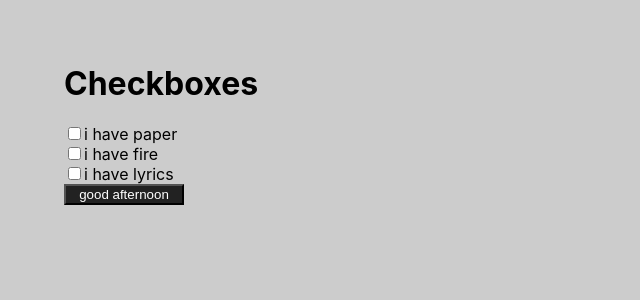
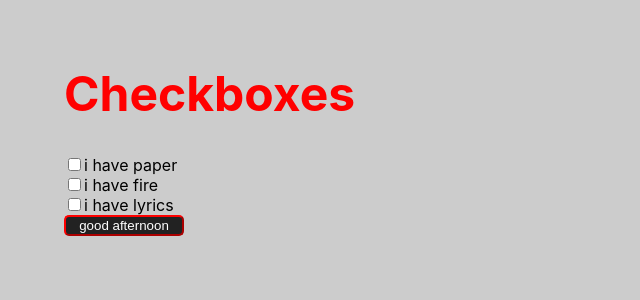
Before and after one commit to realVato/react-tutorial, a React (Create React App) app: page / in a window 1280 px wide. Shown: the top 300 px of the page, without its empty margins (0-640 px from the left). Built offline with nearby package versions, Linux system fonts and the light colour scheme; the HTML template or start-up script is replaced by a standard one.

Commit message:
Inline Styles with the Style Property

```diff
--- a/src/App.js
+++ b/src/App.js
@@ -1,22 +1,34 @@
-import React from 'react';
+import React from 'react'
 
 function App() {
 
-    const date = new Date();
-    const hours = date.getHours();
-    let timeOfDay;
+    const date = new Date()
+    const hours = date.getHours()
+    let timeOfDay
+    const styles = {
+        fontSize: 48
+    }
+    const buttonStyle = {
+        borderRadius: 5
+    }
 
     if (hours < 12) {
         timeOfDay = 'morning'
+        styles.color = 'yellow'
+        buttonStyle.borderColor = 'yellow'
     } else if (hours > 12 && hours < 17) {
         timeOfDay = 'good afternoon'
+        styles.color = 'red'
+        buttonStyle.borderColor = 'red'
     } else {
         timeOfDay = 'good evening'
+        styles.color = 'blue'
+        buttonStyle.borderColor = 'blue'
     }
 
-    return(
+    return (
         <div>
-            <h1>Checkboxes</h1>
+            <h1 style={styles}>Checkboxes</h1>
             <form className='form'>
                 <div>
                     <input type='checkbox' /><span>i have paper</span>
@@ -27,10 +39,10 @@ function App() {
                 <div>
                     <input type='checkbox' /><span>i have lyrics</span>
                 </div>
-                <button>{timeOfDay}</button>
+                <button style={buttonStyle}>{timeOfDay}</button>
             </form>
         </div>
     )
 }
 
-export default App;
+export default App
```
